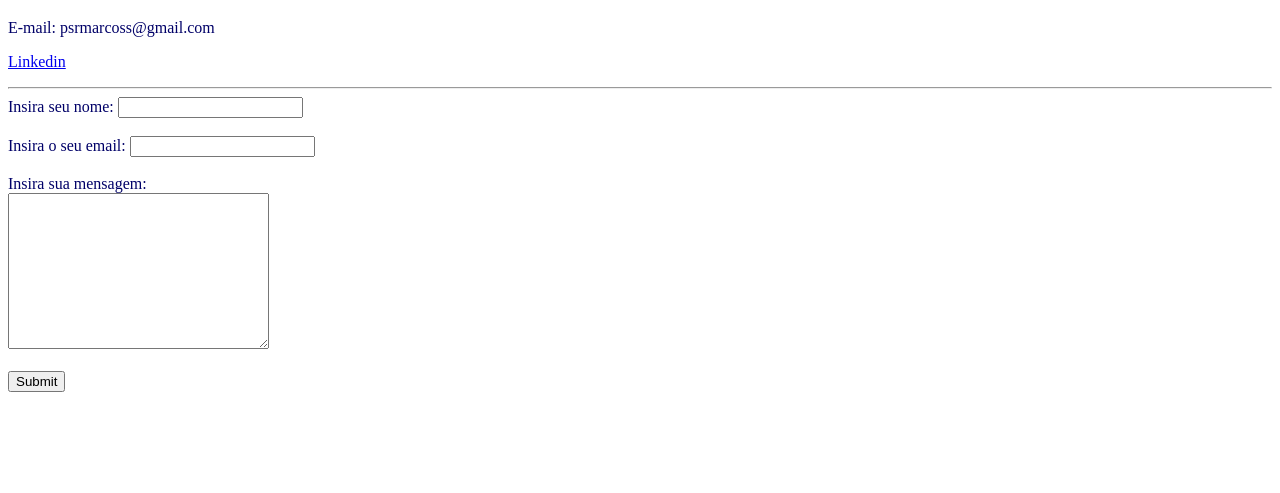
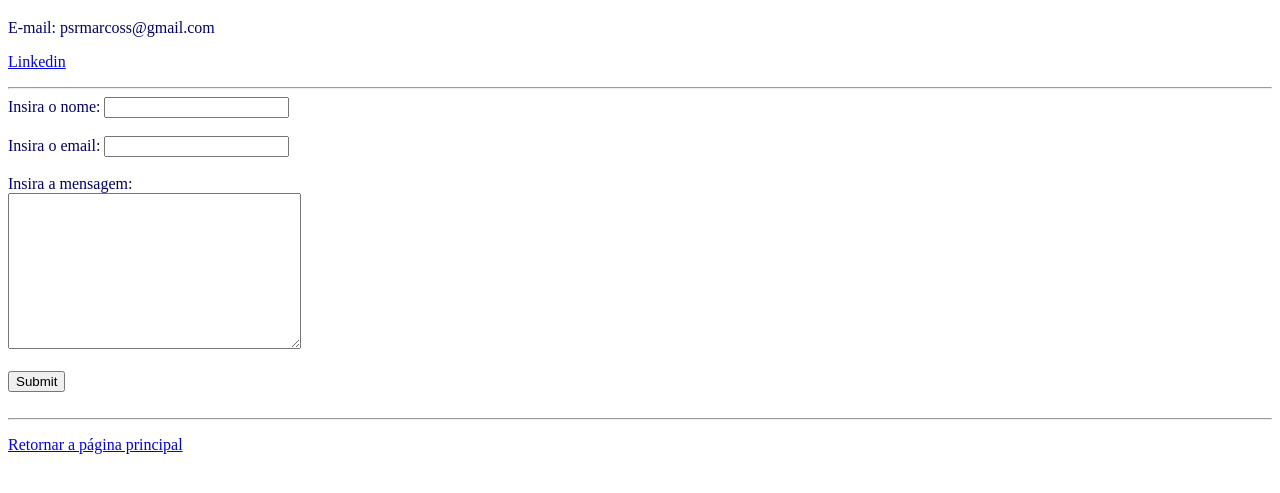
Before and after one commit to marcosscpp/cv, a plain HTML site: page contato.html in a window 1280 px wide. Shown: the part 61-554 px from the top of the page. Drawn offline with Linux system fonts and the light colour scheme.

Commit message:
Inserindo retorno para a página principal

```diff
--- a/contato.html
+++ b/contato.html
@@ -11,13 +11,15 @@
 	<p><a href="https://www.linkedin.com/in/marcos-paulo-7054b799/">Linkedin</a></p>
 	<hr>
 	<form action="mailto:psrmarcosscpp@gmail.com" method="post" enctype="text/plain">
-		<label>Insira seu nome:</label>
+		<label>Insira o nome:</label>
 		<input type="text" name="seuNome"><br><br>
-		<label>Insira o seu email:</label>
+		<label>Insira o email:</label>
 		<input type="email" name="seuEmail"><br><br>
-		<label>Insira sua mensagem:</label><br>
-		<textarea rows="10" cols="30" name="suaMensagem"></textarea><br><br>
-		<input type="submit">
+		<label>Insira a mensagem:</label><br>
+		<textarea rows="10" cols="34" name="suaMensagem"></textarea><br><br>
+		<input type="submit"><br><br>
 	</form>
+	<hr>
+	<p><a href="index.html">Retornar a página principal</a></p>
 </body>
 </html>
```
